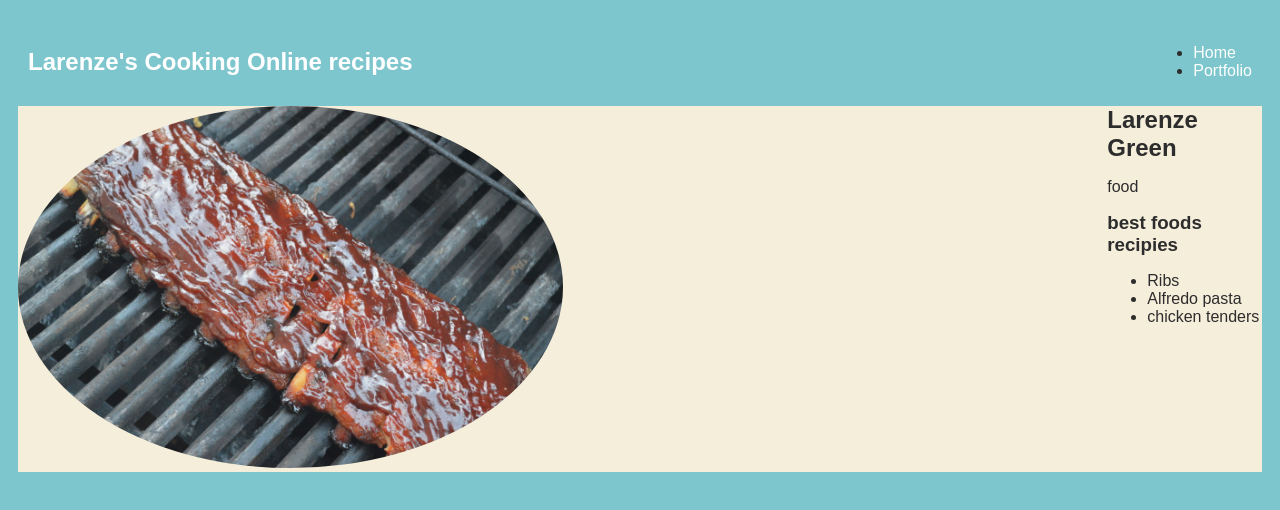
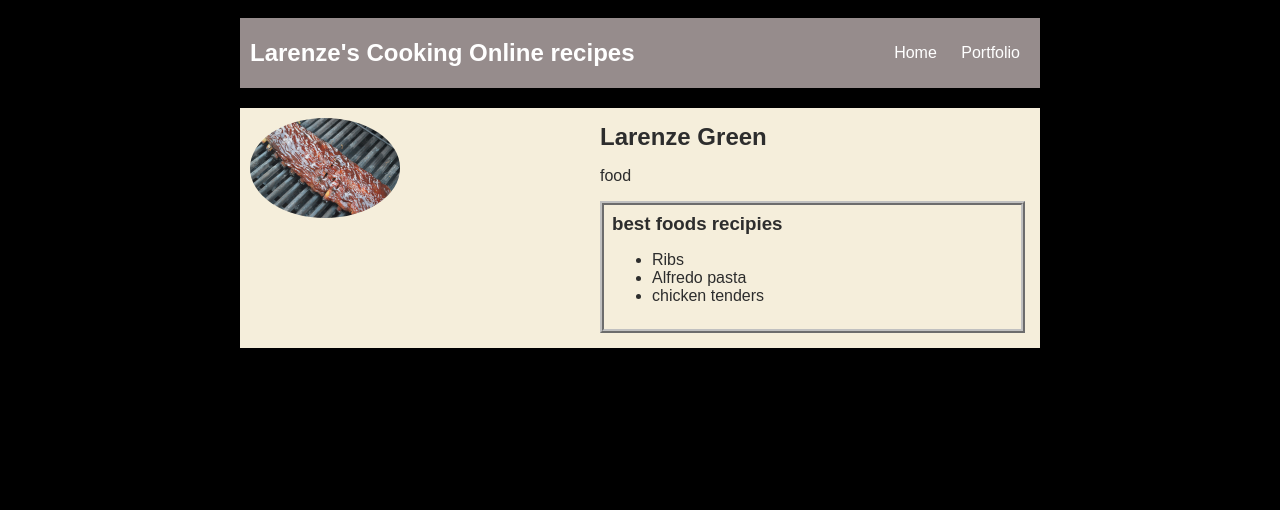
Before and after one commit to larenzeg/larenzeg, a plain HTML site: page index.html in a window 1280 px wide. Drawn offline with Linux system fonts and the light colour scheme.

Commit message:
add index.html file

```diff
--- a/index.html
+++ b/index.html
@@ -11,7 +11,7 @@
         }
 
         body {
-            background: rgb(125, 198, 205);
+            background: rgb(0, 0, 0);
             color: rgb(45, 45, 45);
             padding: 10px;
             font-family: arial;
@@ -24,8 +24,9 @@
 
         /* navigation menu */
         nav {
-            background: #fefefe
+            background: #968c8c;
             margin: 0 auto;
+            margin-bottom: 20px;
             display: flex;
             padding: 10px;
         }
@@ -64,7 +65,7 @@
         }
 
         .sidebar-img {
-            width: 200px;
+            width: 300px;
         }
 
         .content {
@@ -85,31 +86,32 @@
 </head>
 
 <body>
-
-    <div>
+    <!-- All content goes here -->
+    <div id="all-contents">
         <nav>
             <h1>Larenze's Cooking Online recipes</h1>
-            <ul>
-                <li>
+            <ul id="nav-ul">
+                <li class="nav-li">
                     <a href="index.html"> Home </a>
                 </li>
-                <li>
+                <li class="nav-li">
                     <a href="portfolio.html"> Portfolio </a>
                 </li>
             </ul>
         </nav>
 
         <main>
-            <!--sidebar img-->
-            <div>
-                <img src="img/ribs.jpeg">
+            <!--sidebar section-->
+            <div class="sidebar">
+                <img class="sidebar-img" src="img/ribs.jpeg">
             </div>
 
             <!--content section-->
-            <div>
+            <div class="content">
                 <h2>Larenze Green</h2>
                 <p> food </p>
-                <div>
+                <!-- Interests section -->
+                <div id="interests">
                     <h3>best foods recipies</h3>
                     <ul>
                         <li>Ribs</li>
```
